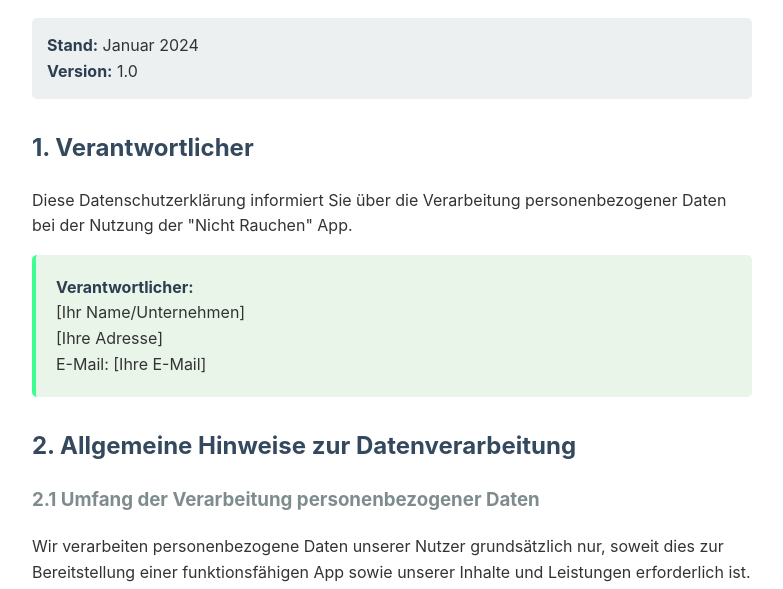
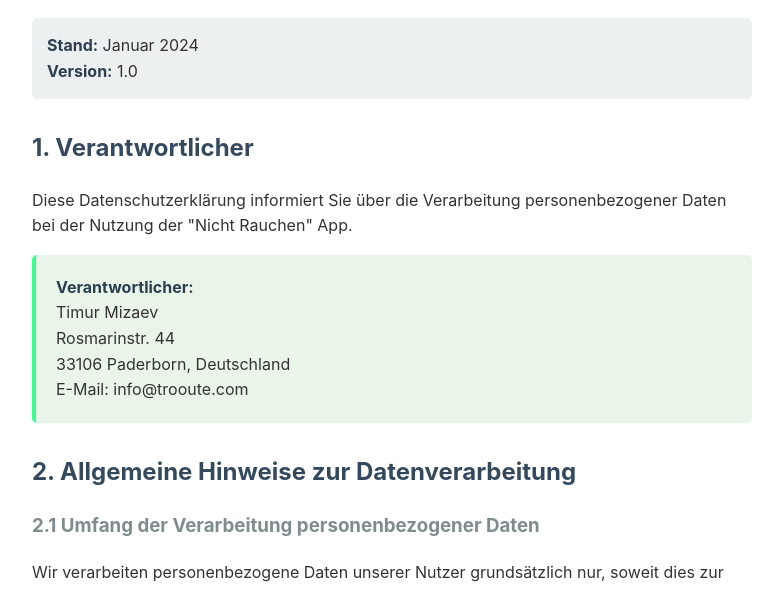
Before and after one commit to ibocode/nicht-rauchen-privacy, a plain HTML site: page privacy-policy.html in a window 1280 px wide. Shown: the part 149-738 px from the top of the page, without its empty margins (248-1031 px from the left). Drawn offline with Linux system fonts and the light colour scheme.

Commit message:
Updated infos

```diff
--- a/privacy-policy.html
+++ b/privacy-policy.html
@@ -73,9 +73,10 @@
 
         <div class="contact">
             <strong>Verantwortlicher:</strong><br>
-            [Ihr Name/Unternehmen]<br>
-            [Ihre Adresse]<br>
-            E-Mail: [Ihre E-Mail]
+            Timur Mizaev<br>
+            Rosmarinstr. 44<br>
+            33106 Paderborn, Deutschland<br>
+            E-Mail: info@trooute.com
         </div>
 
         <h2>2. Allgemeine Hinweise zur Datenverarbeitung</h2>
@@ -185,7 +186,7 @@
         <h2>10. Kontakt</h2>
         <div class="contact">
             <p>Bei Fragen zum Datenschutz können Sie uns jederzeit unter folgender E-Mail-Adresse kontaktieren:</p>
-            <p><strong>E-Mail:</strong> [Ihre E-Mail-Adresse]</p>
+            <p><strong>E-Mail:</strong> info@trooute.com</p>
         </div>
 
         <div class="highlight">
```
